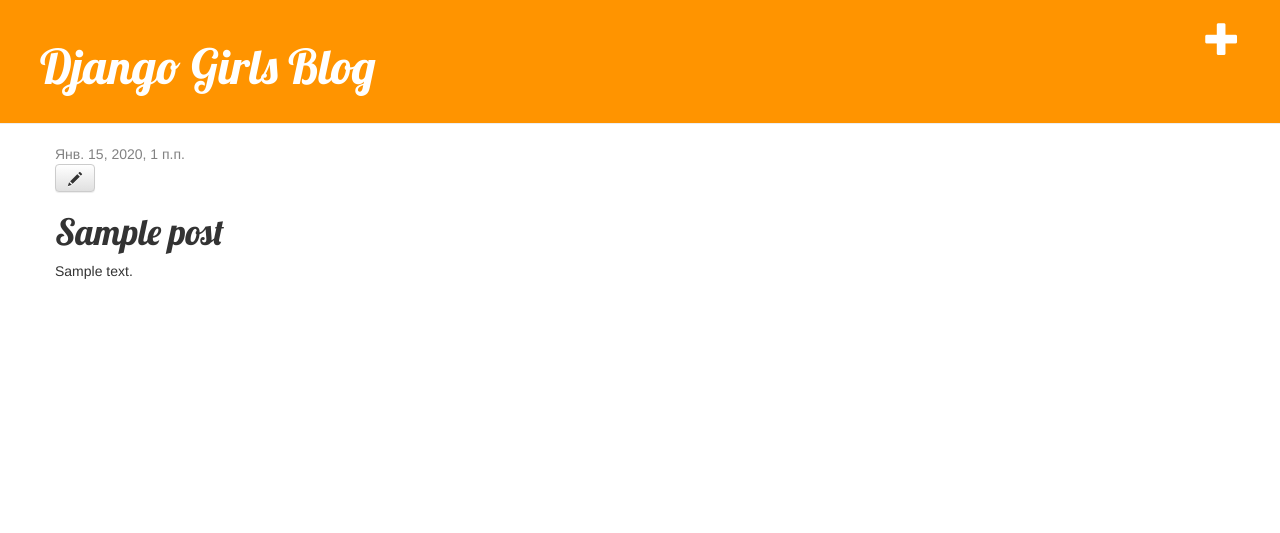
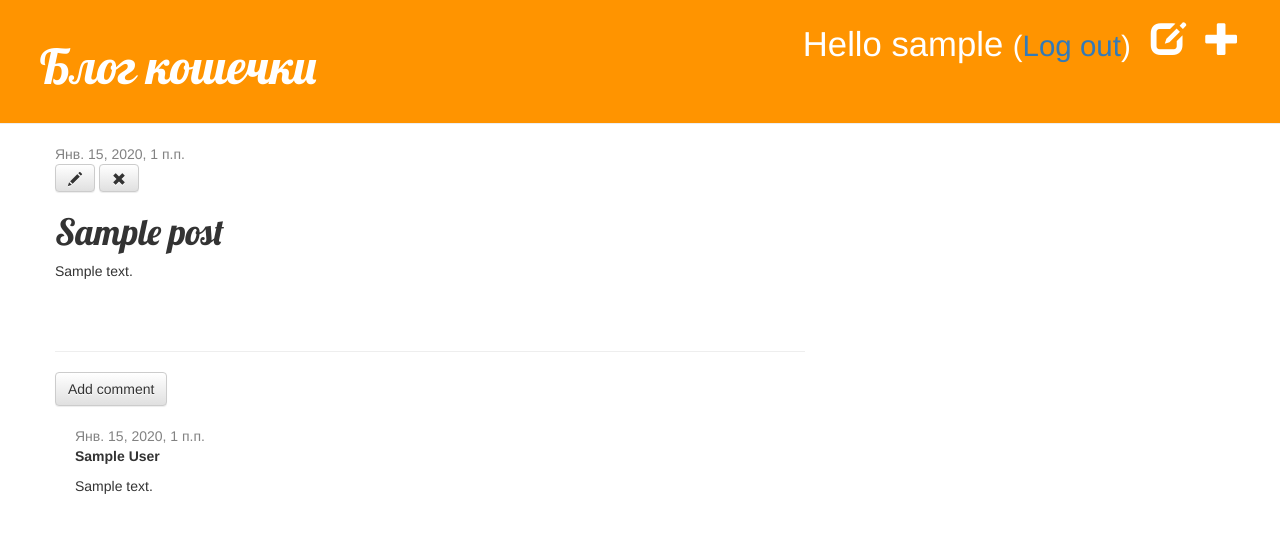
Before and after one commit to PopovaMaria/Web, a Django app: page /post/1/ in a window 1280 px wide. Shown: the top 533 px of the page. Run offline with Django 3.2, Linux system fonts and the light colour scheme; a user stored in the database is signed in; tables that the repository leaves empty hold one stand-in row (values such as "Sample post"); some libraries are stand-ins or nearby versions.

Commit message:
Added comment section, and registration.

```diff
--- a/blog/admin.py
+++ b/blog/admin.py
@@ -1,4 +1,5 @@
 from django.contrib import admin
-from .models import Post
+from .models import Post, Comment
 
 admin.site.register(Post)
+admin.site.register(Comment)
--- a/blog/models.py
+++ b/blog/models.py
@@ -16,3 +16,20 @@ class Post(models.Model):
 
     def __str__(self):
         return self.title
+
+    def approved_comments(self):
+        return self.comments.filter(approved_comment=True)
+
+class Comment(models.Model):
+    post = models.ForeignKey('blog.Post', on_delete=models.CASCADE, related_name='comments')
+    author = models.CharField(max_length=200)
+    text = models.TextField()
+    created_date = models.DateTimeField(default=timezone.now)
+    approved_comment = models.BooleanField(default=False)
+
+    def approve(self):
+        self.approved_comment = True
+        self.save()
+
+    def __str__(self):
+        return self.text
--- a/blog/static/css/blog.css
+++ b/blog/static/css/blog.css
@@ -22,6 +22,10 @@ h1, h2, h3, h4 {
     color: #828282;
 }
 
+.comment {
+    margin: 20px 0px 20px 20px;
+}
+
 .save {
     float: right;
 }
--- a/blog/templates/blog/base.html
+++ b/blog/templates/blog/base.html
@@ -1,20 +1,22 @@
 {% load static %}
 <html>
     <head>
-        <title>Django Girls blog</title>
+        <title>Блог кошечки</title>
         <link rel="stylesheet" href="//maxcdn.bootstrapcdn.com/bootstrap/3.2.0/css/bootstrap.min.css">
         <link rel="stylesheet" href="//maxcdn.bootstrapcdn.com/bootstrap/3.2.0/css/bootstrap-theme.min.css">
         <link href='//fonts.googleapis.com/css?family=Lobster&subset=latin,latin-ext' rel='stylesheet' type='text/css'>
         <link rel="stylesheet" href="{% static 'css/blog.css' %}">
     </head>
-    <body>
-        <body>
-    <div class="page-header">
-	{% if user.is_authenticated %}
-    <a href="{% url 'post_new' %}" class="top-menu"><span class="glyphicon glyphicon-plus"></span></a>
-{% endif %}
-        <h1><a href="/">Django Girls Blog</a></h1>
-    </div>
+  <div class="page-header">
+    {% if user.is_authenticated %}
+        <a href="{% url 'post_new' %}" class="top-menu"><span class="glyphicon glyphicon-plus"></span></a>
+        <a href="{% url 'post_draft_list' %}" class="top-menu"><span class="glyphicon glyphicon-edit"></span></a>
+        <p class="top-menu">Hello {{ user.username }} <small>(<a href="{% url 'logout' %}">Log out</a>)</small></p>
+    {% else %}
+        <a href="{% url 'login' %}" class="top-menu"><span class="glyphicon glyphicon-lock"></span></a>
+    {% endif %}
+    <h1><a href="/">Блог кошечки</a></h1>
+</div>
     <div class="content container">
         <div class="row">
             <div class="col-md-8">
@@ -23,6 +25,5 @@
             </div>
         </div>
     </div>
-</body>
     </body>
 </html>
--- a/blog/templates/blog/post_detail.html
+++ b/blog/templates/blog/post_detail.html
@@ -3,14 +3,36 @@
 {% block content %}
     <div class="post">
         {% if post.published_date %}
-            <div class="date">
-                {{ post.published_date }}
-            </div>
-        {% endif %}
+    <div class="date">
+        {{ post.published_date }}
+    </div>
+{% else %}
+    <a class="btn btn-default" href="{% url 'post_publish' pk=post.pk %}">Publish</a>
+{% endif %}
 	{% if user.is_authenticated %}
 	<a class="btn btn-default" href="{% url 'post_edit' pk=post.pk %}"><span class="glyphicon glyphicon-pencil"></span></a>
+        <a class="btn btn-default" href="{% url 'post_remove' pk=post.pk %}"><span class="glyphicon glyphicon-remove"></span></a>
 	{% endif %}
         <h1>{{ post.title }}</h1>
         <p>{{ post.text|linebreaksbr }}</p>
     </div>
+    <hr>
+    <a class="btn btn-default" href="{% url 'add_comment_to_post' pk=post.pk %}">Add comment</a>
+{% for comment in post.comments.all %}
+    {% if user.is_authenticated or comment.approved_comment %}
+    <div class="comment">
+        <div class="date">
+            {{ comment.created_date }}
+            {% if not comment.approved_comment %}
+                <a class="btn btn-default" href="{% url 'comment_remove' pk=comment.pk %}"><span class="glyphicon glyphicon-remove"></span></a>
+                <a class="btn btn-default" href="{% url 'comment_approve' pk=comment.pk %}"><span class="glyphicon glyphicon-ok"></span></a>
+            {% endif %}
+        </div>
+        <strong>{{ comment.author }}</strong>
+        <p>{{ comment.text|linebreaks }}</p>
+    </div>
+    {% endif %}
+{% empty %}
+    <p>No comments here yet :(</p>
+{% endfor %}
 {% endblock %}
--- a/blog/templates/blog/post_list.html
+++ b/blog/templates/blog/post_list.html
@@ -7,6 +7,7 @@
         </div>
         <h1><a href="{% url 'post_detail' pk=post.pk %}">{{ post.title }}</a></h1>
         <p>{{ post.text|linebreaksbr }}</p>
+        <a href="{% url 'post_detail' pk=post.pk %}">Comments: {{ post.approved_comments.count }}</a>
     </div>
 {% endfor %}
 {% endblock %}
--- a/blog/urls.py
+++ b/blog/urls.py
@@ -6,4 +6,11 @@ urlpatterns = [
     path('post/<int:pk>/', views.post_detail, name='post_detail'),
     path('post/new/', views.post_new, name='post_new'),
     path('post/<int:pk>/edit/', views.post_edit, name='post_edit'),
+    path('drafts/', views.post_draft_list, name='post_draft_list'),
+    path('post/<pk>/publish/', views.post_publish, name='post_publish'),
+    path('post/<pk>/remove/', views.post_remove, name='post_remove'),
+    path('post/<int:pk>/comment/', views.add_comment_to_post, name='add_comment_to_post'),
+    path('comment/<int:pk>/approve/', views.comment_approve, name='comment_approve'),
+    path('comment/<int:pk>/remove/', views.comment_remove, name='comment_remove'),
+
 ]
--- a/blog/views.py
+++ b/blog/views.py
@@ -1,27 +1,32 @@
+from django.contrib.auth.decorators import login_required
 from django.shortcuts import render, get_object_or_404
 from django.utils import timezone
-from .models import Post
-from .forms import PostForm
+from .models import Post, Comment
+from .forms import PostForm, CommentForm
 from django.shortcuts import redirect
 
 def post_list(request):
-    posts = Post.objects.all().order_by('published_date')
+    posts = Post.objects.all().filter(published_date__isnull=False).order_by('published_date')
     return render(request, 'blog/post_list.html', {'posts': posts})
+
 def post_detail(request, pk):
     post = get_object_or_404(Post, pk=pk)
     return render(request, 'blog/post_detail.html', {'post': post})
+
+@login_required
 def post_new(request):
     if request.method == "POST":
         form = PostForm(request.POST)
         if form.is_valid():
             post = form.save(commit=False)
             post.author = request.user
-            post.published_date = timezone.now()
             post.save()
             return redirect('post_detail', pk=post.pk)
     else:
         form = PostForm()
     return render(request, 'blog/post_edit.html', {'form': form})
+
+@login_required
 def post_edit(request, pk):
     post = get_object_or_404(Post, pk=pk)
     if request.method == "POST":
@@ -29,9 +34,50 @@ def post_edit(request, pk):
         if form.is_valid():
             post = form.save(commit=False)
             post.author = request.user
-            post.published_date = timezone.now()
             post.save()
             return redirect('post_detail', pk=post.pk)
     else:
         form = PostForm(instance=post)
     return render(request, 'blog/post_edit.html', {'form': form})
+
+@login_required
+def post_draft_list(request):
+    posts = Post.objects.filter(published_date__isnull=True).order_by('created_date')
+    return render(request, 'blog/post_draft_list.html', {'posts': posts})
+
+@login_required
+def post_publish(request, pk):
+    post = get_object_or_404(Post, pk=pk)
+    post.publish()
+    return redirect('post_detail', pk=pk)
+
+@login_required
+def post_remove(request, pk):
+    post = get_object_or_404(Post, pk=pk)
+    post.delete()
+    return redirect('post_list')
+
+def add_comment_to_post(request, pk):
+    post = get_object_or_404(Post, pk=pk)
+    if request.method == "POST":
+        form = CommentForm(request.POST)
+        if form.is_valid():
+            comment = form.save(commit=False)
+            comment.post = post
+            comment.save()
+            return redirect('post_detail', pk=post.pk)
+    else:
+        form = CommentForm()
+    return render(request, 'blog/add_comment_to_post.html', {'form': form})
+
+@login_required
+def comment_approve(request, pk):
+    comment = get_object_or_404(Comment, pk=pk)
+    comment.approve()
+    return redirect('post_detail', pk=comment.post.pk)
+
+@login_required
+def comment_remove(request, pk):
+    comment = get_object_or_404(Comment, pk=pk)
+    comment.delete()
+    return redirect('post_detail', pk=comment.post.pk)
--- a/mysite/urls.py
+++ b/mysite/urls.py
@@ -1,7 +1,11 @@
 from django.contrib import admin
 from django.urls import path, include
 
+from django.contrib.auth import views
+
 urlpatterns = [
     path('admin/', admin.site.urls),
+    path('accounts/login/', views.LoginView.as_view(), name='login'),
+    path('accounts/logout/', views.LogoutView.as_view(next_page='/'), name='logout'),
     path('', include('blog.urls')),
 ]
```
Also changed, not shown: blog/forms.py (+7 -1 lines), blog/templates/blog/add_comment_to_post.html (added, +9 -0 lines), blog/templates/blog/post_draft_list.html (added, +11 -0 lines), blog/templates/registration/login.html (added, +24 -0 lines), mysite/settings.py (+7 -2 lines), blog/migrations/0002_comment.py (added).
